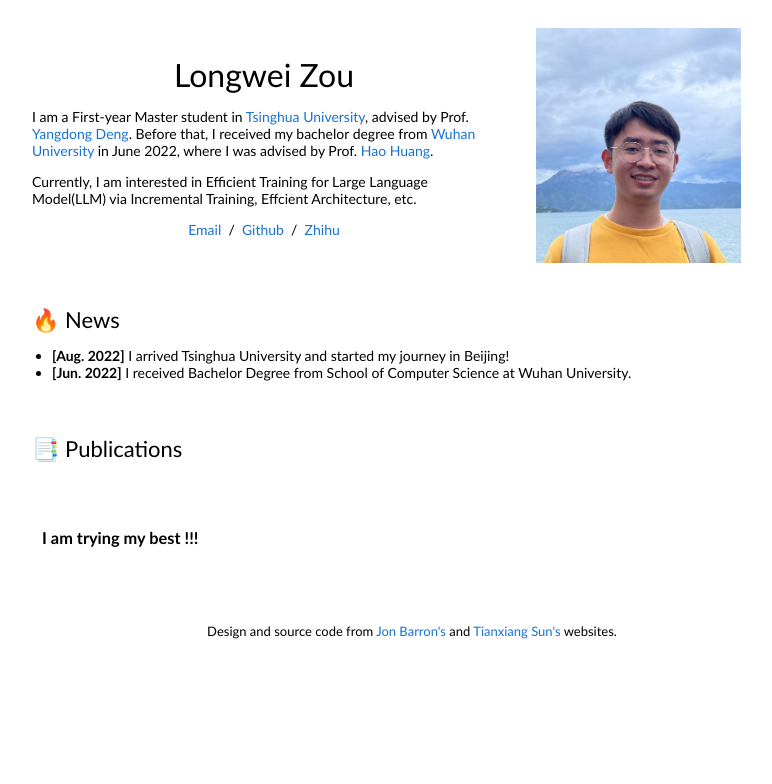
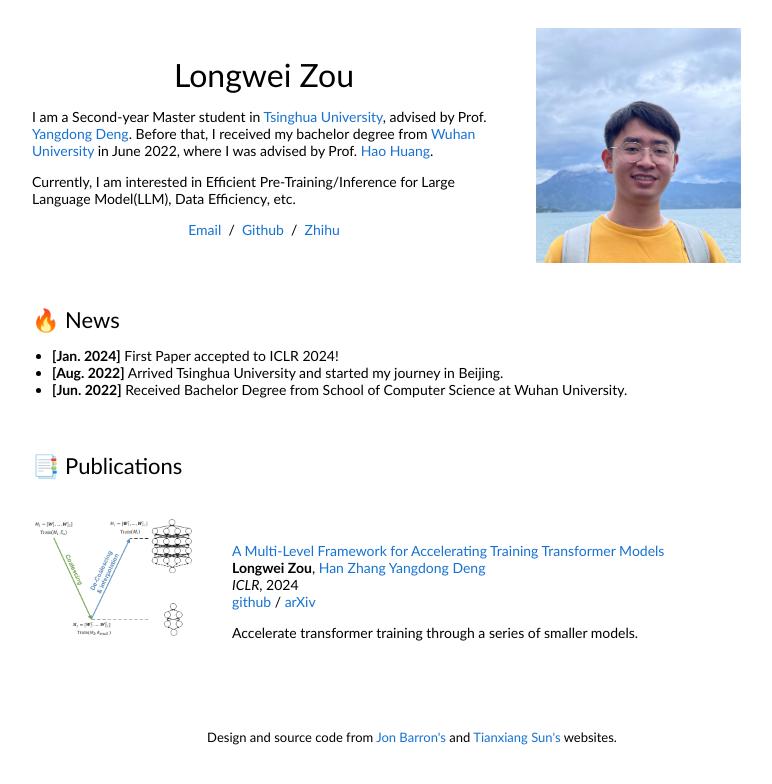
Before and after one commit to Photooon/Photooon.github.io, a plain HTML site: page index.html in a window 1280 px wide. Shown: the whole page, without its empty margins (228-1000 px from the left). Drawn offline with Linux system fonts and the light colour scheme.

Commit message:
update for iclr

```diff
--- a/index.html
+++ b/index.html
@@ -40,13 +40,13 @@
                     <name>Longwei Zou</name>
                     <!-- <img style="max-height:50px;vertical-align: middle;" src="images/chinese_name.png" /> -->
                   </p>
-                  <p>I am a First-year Master student in <a
+                  <p>I am a Second-year Master student in <a
                       href="https://www.tsinghua.edu.cn/en/">Tsinghua University</a>, advised by Prof. <a
                       href="https://www.thss.tsinghua.edu.cn/faculty/dengyangdong.htm">Yangdong Deng</a>. Before that, I received my bachelor degree from <a href="https://en.whu.edu.cn/">Wuhan
                       University</a> in June 2022, where I was advised by Prof. <a href="http://csold.whu.edu.cn/teacherinfo.aspx?id=194">Hao Huang</a>.
                   </p>
                   <p>
-                    Currently, I am interested in Efficient Training for Large Language Model(LLM) via Incremental Training, Effcient Architecture, etc.
+                    Currently, I am interested in Efficient Pre-Training/Inference for Large Language Model(LLM), Data Efficiency, etc.
                   </p>
                   <p style="text-align:center">
                     <a href="mailto:zoulw22@mails.tsinghua.edu.cn">Email</a> &nbsp/&nbsp
@@ -69,8 +69,9 @@
                 <td style="padding:20px;width:100%;vertical-align:middle">
                   <heading>🔥 News</heading>
                   <ul>
-                    <li> <b>[Aug. 2022]</b> I arrived Tsinghua University and started my journey in Beijing!</li>
-                    <li> <b>[Jun. 2022]</b> I received Bachelor Degree from School of Computer Science at Wuhan
+                    <li> <b>[Jan. 2024]</b> First Paper accepted to ICLR 2024!</li>
+                    <li> <b>[Aug. 2022]</b> Arrived Tsinghua University and started my journey in Beijing.</li>
+                    <li> <b>[Jun. 2022]</b> Received Bachelor Degree from School of Computer Science at Wuhan
                       University.</li>
                     </div>
                   </ul>
@@ -96,8 +97,29 @@
             style="width:100%;border:0px;border-spacing:0px;border-collapse:separate;margin-right:auto;margin-left:auto;">
             <tbody>
               <tr>
-                <td style="padding:30px;width:100%;vertical-align:middle">
-                  <h3> I am trying my best !!! </h3>
+                <td style="padding:20px;width:25%;vertical-align:middle">
+                  <div class="one">
+                    <img src="images/multigrid.png" width="100%">
+                  </div>
+                </td>
+                <td style="padding:20px;width:75%;vertical-align:middle">
+                  <a href="https://github.com/Photooon/Multi-Level-Training-Framework">
+                    <span class="papertitle">A Multi-Level Framework for Accelerating Training Transformer Models</span>
+                  </a>
+                  <br>
+                  <strong>Longwei Zou</strong>,
+                  <a>Han Zhang</a>
+                  <a href="https://www.thss.tsinghua.edu.cn/faculty/dengyangdong.htm">Yangdong Deng</a>
+                  <br>
+                  <em>ICLR</em>, 2024
+                  <br>
+                  <a href="https://github.com/Photooon/Multi-Level-Training-Framework">github</a>
+                  /
+                  <a href="">arXiv</a>
+                  <p></p>
+                  <p>
+                  Accelerate transformer training through a series of smaller models.
+                  </p>
                 </td>
               </tr>
             </tbody>
@@ -110,7 +132,7 @@
                 <br>
                 <p style="text-align:center;font-size:small;">
                   Design and source code from <a style="font-size:small;" href="https://jonbarron.info">Jon Barron's </a> and
-                  <a style="font-size:small;" href="https://jonbarron.info">Tianxiang Sun's</a> websites.
+                  <a style="font-size:small;" href="https://txsun1997.github.io">Tianxiang Sun's</a> websites.
                 </p>
               </td>
             </tr>
```
Also changed, not shown: images/multigrid.png (added).
